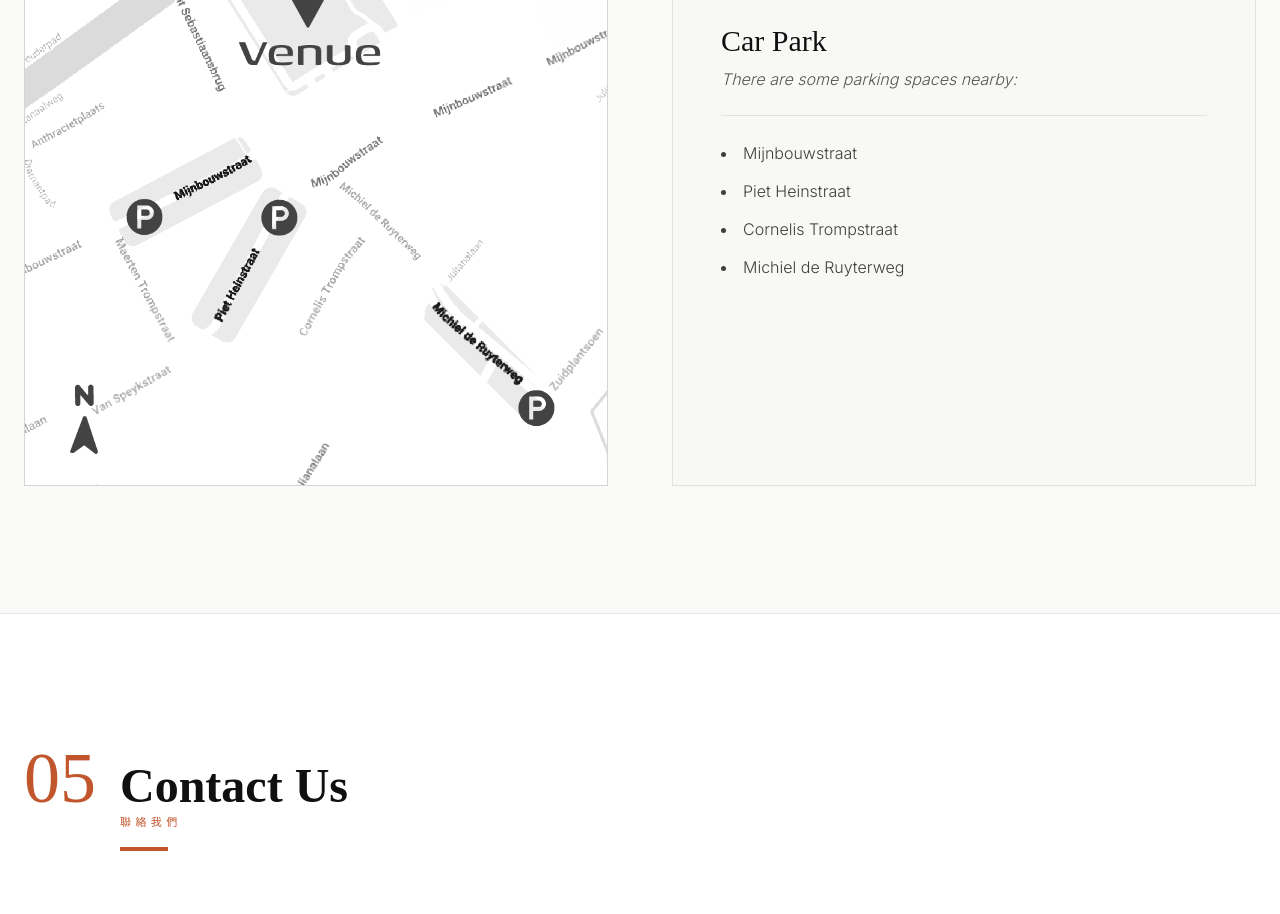
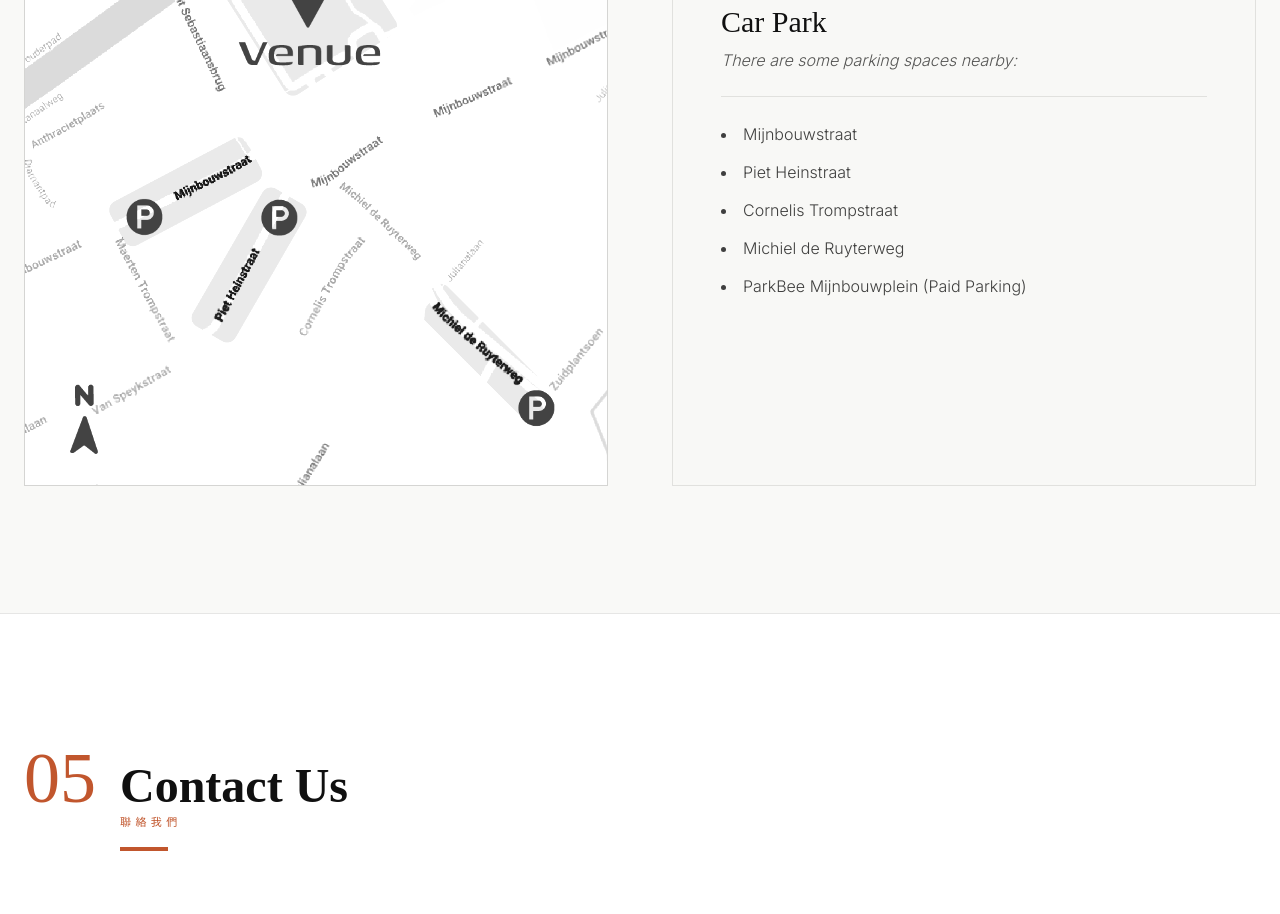
Before and after one commit to delfttaiwanstudentorg/Taiwan-Culture-Night, a React (Vite) app: page / in a window 1280 px wide. Shown: the part 6900-7814 px from the top of the page. Built offline with nearby package versions, Linux system fonts and the light colour scheme.

Commit message:
Add Google Maps links for parking info

```diff
--- a/src/App.tsx
+++ b/src/App.tsx
@@ -703,10 +703,31 @@ export default function App() {
               </div>
               <div className="h-px w-full bg-brand-ink/10" />
               <ul className="list-disc list-inside space-y-3 text-base font-light text-brand-ink/80 leading-relaxed">
-                <li>Mijnbouwstraat</li>
-                <li>Piet Heinstraat</li>
-                <li>Cornelis Trompstraat</li>
-                <li>Michiel de Ruyterweg</li>
+                <li>
+                  <a href="https://maps.app.goo.gl/LqD88XpCfcduzUBr8?g_st=ic" target="_blank" rel="noopener noreferrer" className="hover:text-brand-accent hover:underline underline-offset-4 transition-all duration-300">
+                    Mijnbouwstraat
+                  </a>
+                </li>
+                <li>
+                  <a href="https://maps.app.goo.gl/3BQDJjqD2NhaBg4M6?g_st=ic" target="_blank" rel="noopener noreferrer" className="hover:text-brand-accent hover:underline underline-offset-4 transition-all duration-300">
+                    Piet Heinstraat
+                  </a>
+                </li>
+                <li>
+                  <a href="https://maps.app.goo.gl/fKMKWc5UhaLr3Me89?g_st=ic" target="_blank" rel="noopener noreferrer" className="hover:text-brand-accent hover:underline underline-offset-4 transition-all duration-300">
+                    Cornelis Trompstraat
+                  </a>
+                </li>
+                <li>
+                  <a href="https://maps.app.goo.gl/NVw5RDEHGyqT2NDZ6" target="_blank" rel="noopener noreferrer" className="hover:text-brand-accent hover:underline underline-offset-4 transition-all duration-300">
+                    Michiel de Ruyterweg
+                  </a>
+                </li>
+                <li>
+                  <a href="https://maps.app.goo.gl/DejV2cJr4J6V3Cis7" target="_blank" rel="noopener noreferrer" className="hover:text-brand-accent hover:underline underline-offset-4 transition-all duration-300">
+                    {lang === 'en' ? 'ParkBee Mijnbouwplein (Paid Parking)' : 'ParkBee Mijnbouwplein（附註收費停車場）'}
+                  </a>
+                </li>
               </ul>
             </div>
           </div>
```
